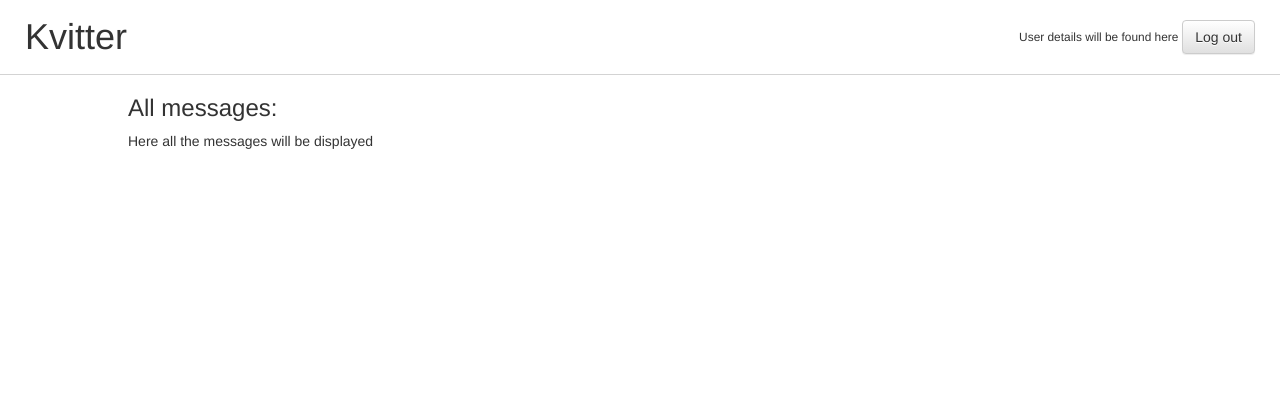
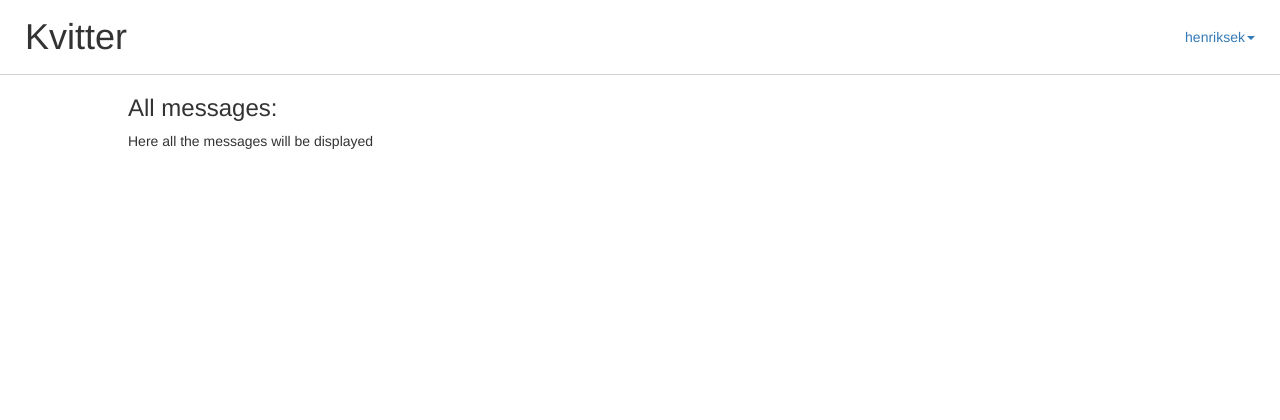
Before and after one commit to henriksek/ITM30614-Eksamen, a Django app: page / in a window 1280 px wide. Shown: the top 420 px of the page. Run offline with Django 3.2, Linux system fonts and the light colour scheme; a user stored in the database is signed in; some libraries are stand-ins or nearby versions.

Commit message:
Added user detail and actions menu in header

```diff
--- a/mysite/theme/templates/theme/base.html
+++ b/mysite/theme/templates/theme/base.html
@@ -26,8 +26,16 @@
                 <h1>Kvitter</h1>
                 {% if user.is_authenticated %}
                 <div id="user_details">
-                    <small>User details will be found here</small>
-                    <a href="/useraccounts/logout/"><button class="btn btn-default">Log out</button></a>
+                    <nav class="dropdown">
+                        <a href="#" class="dropdown-toggle" data-toggle="dropdown">{{user.username}}<span class="caret"></span></a>
+                        <ul class="dropdown-menu dropdown-menu-right">
+                            <li><a href="#">Edit user details</a></li>
+                            <li><a href="#">Show likes</a></li>
+                            <li role="presentation" class="divider"></li>
+                            <li><a href="/useraccounts/logout/">Log out</a></li>
+                        </ul>
+                    </nav>
+                    <!--<a href="/useraccounts/logout/"><button class="btn btn-default">Log out</button></a>-->
                 </div>
                 {% endif %}
             </header>
```
Also changed, not shown: mysite/db.sqlite3.
